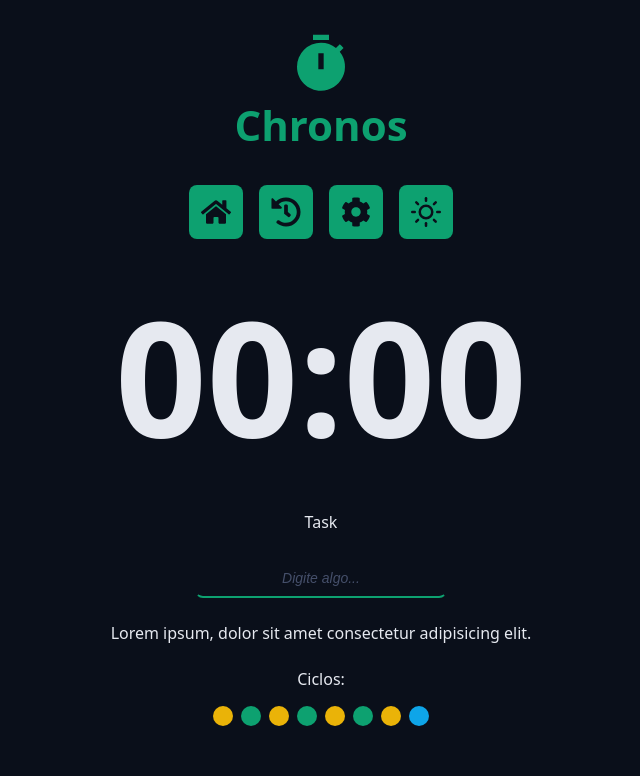
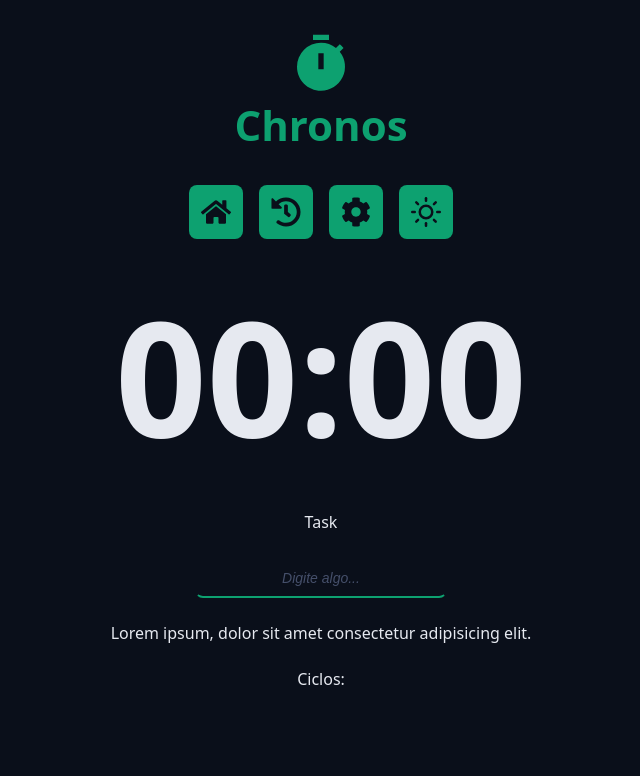
Before and after one commit to ThiagoLimaSanto/pomodoro, a React (Vite) app: page / in a window 1280 px wide. Shown: the top 776 px of the page, without its empty margins (319-959 px from the left). Built offline with nearby package versions, Linux system fonts and the light colour scheme.

Commit message:
inserindo os ciclos na tela

```diff
--- a/src/components/Cycles/index.tsx
+++ b/src/components/Cycles/index.tsx
@@ -1,19 +1,32 @@
+import { useTaskContext } from "../../contexts/TaskContext/useTaskContext"
+import { getNextCycle } from "../../utils/getNextCycle"
+import { getNextCycleType } from "../../utils/getNextCycleType"
+
 import Styles from "./styles.module.css"
 
 export function Cycles() {
+    const { state } = useTaskContext()
+
+    const cyclesStep = Array.from({ length: state.currentCycle })
+
+    const cicleDescriptionMap = {
+        workTime: 'Foco',
+        shortBreakTime: 'Pausa curta',
+        longBreakTime: 'Pausa longa'
+    }
+
     return (
         <div className={Styles.cycles}>
             <span>Ciclos:</span>
 
             <div className={Styles.cycleDots}>
-                <span className={`${Styles.cycleDot} ${Styles.workTime}`}></span>
-                <span className={`${Styles.cycleDot} ${Styles.shortBreakTime}`}></span>
-                <span className={`${Styles.cycleDot} ${Styles.workTime}`}></span>
-                <span className={`${Styles.cycleDot} ${Styles.shortBreakTime}`}></span>
-                <span className={`${Styles.cycleDot} ${Styles.workTime}`}></span>
-                <span className={`${Styles.cycleDot} ${Styles.shortBreakTime}`}></span>
-                <span className={`${Styles.cycleDot} ${Styles.workTime}`}></span>
-                <span className={`${Styles.cycleDot} ${Styles.longBreakTime}`}></span>
+                {cyclesStep.map((_, index) => {
+                    const nextCycle = getNextCycle(index)
+                    const nextCycleType = getNextCycleType(nextCycle)
+                    return (
+                        <span key={`${nextCycleType}_${nextCycle}`} aria-label={`Indicador de ciclo de ${cicleDescriptionMap[nextCycleType]}`} title={`Indicador de ciclo de ${cicleDescriptionMap[nextCycleType]}`} className={`${Styles.cycleDot} ${Styles[nextCycleType]}`}></span>
+                    )
+                })}
             </div>
         </div>
     )
--- a/src/components/Form/index.tsx
+++ b/src/components/Form/index.tsx
@@ -27,6 +27,7 @@
 
         if (!taskName) {
             alert('Preencha o nome da tarefa')
+            return
         }
 
         const newTask: TaskModel = {
```
